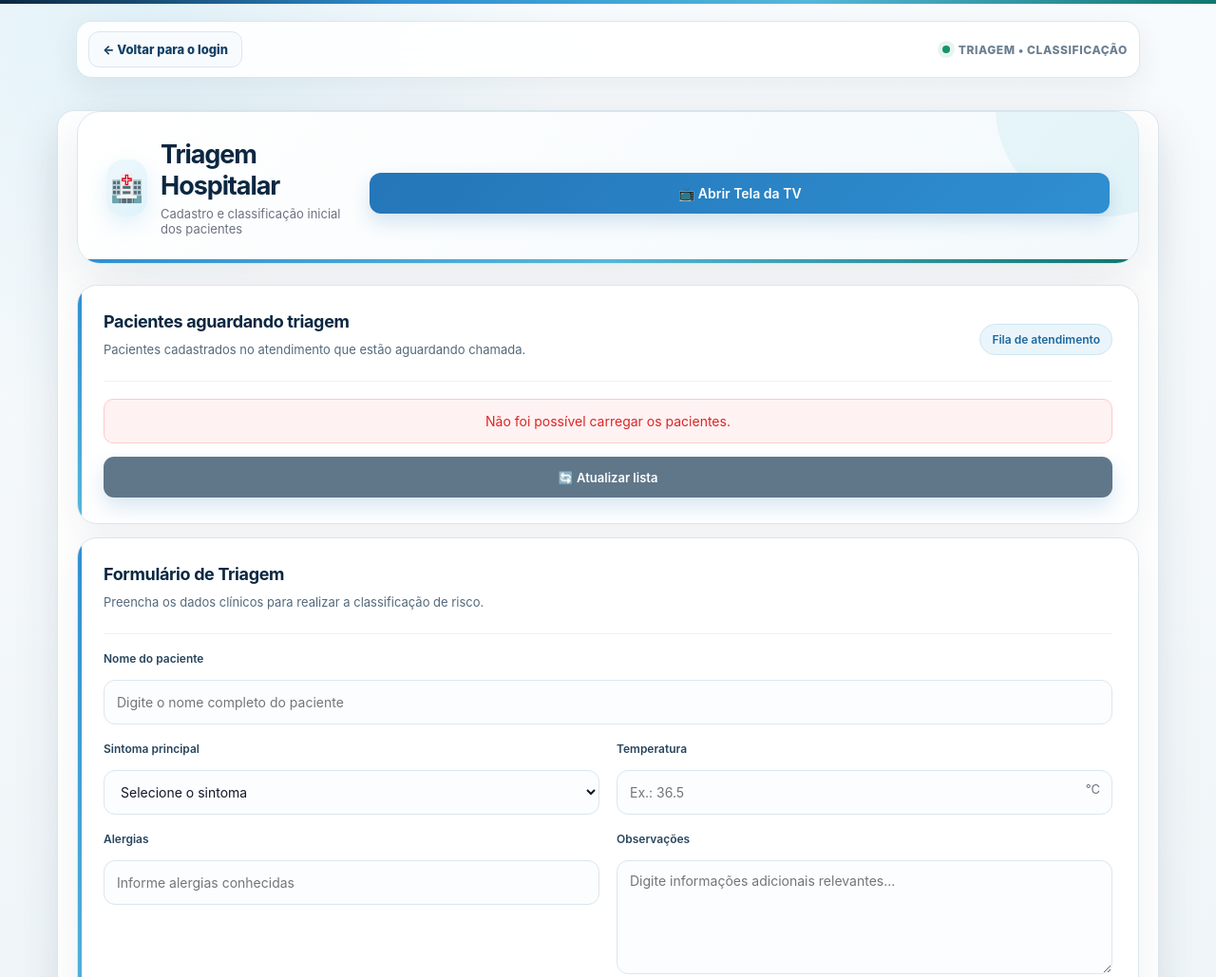
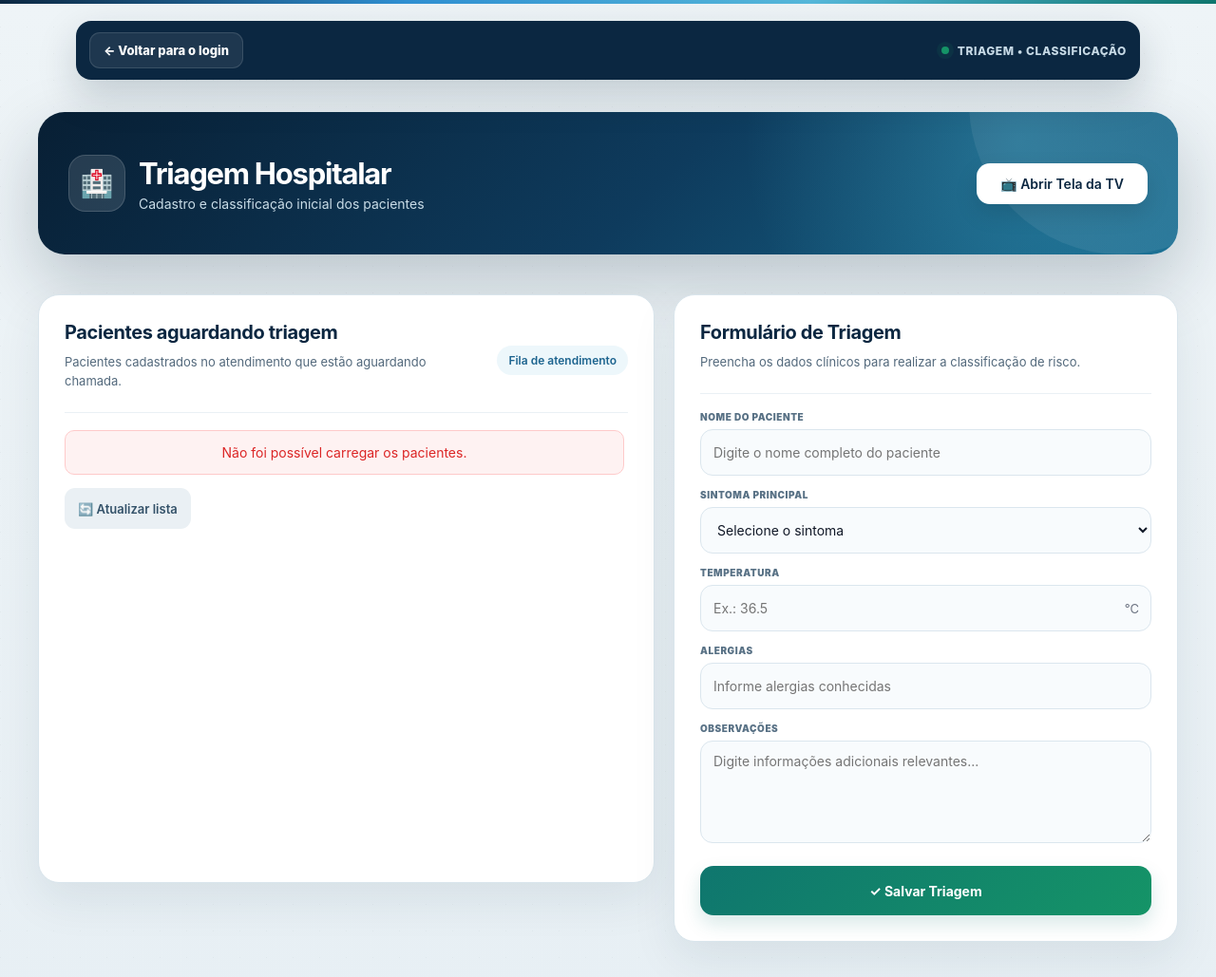
Before and after one commit to Jiako7/Sentinela, a website: page frontend/triagem.html in a window 1280 px wide. Shown: the top 1029 px of the page at 95% size. Drawn offline with Linux system fonts and the light colour scheme; no server answers.

Commit message:
style: aplicar redesign visual forte nas areas do Sentinela

```diff
--- a/frontend/triagem.html
+++ b/frontend/triagem.html
@@ -492,6 +492,184 @@
   textarea{min-height:120px}
   #resultado{border-radius:13px;padding:16px}
 
+
+        /* Sentinela redesign v4 */
+
+  body{
+    background:
+      linear-gradient(115deg,rgba(8,31,52,.035) 1px,transparent 1px),
+      linear-gradient(180deg,#eef4f7,#e7eff4)!important;
+    background-size:28px 28px,auto!important;
+  }
+  .sn-topbar{
+    max-width:1240px!important;
+    background:#0b2741!important;
+    border:0!important;
+    box-shadow:0 16px 42px rgba(8,31,52,.18)!important;
+    padding:12px 14px!important;
+  }
+  .sn-back{
+    background:rgba(255,255,255,.08)!important;
+    border-color:rgba(255,255,255,.12)!important;
+    color:#fff!important;
+  }
+  .sn-page-label{color:#c6d9e5!important}
+  .container{
+    max-width:1240px!important;
+    display:grid!important;
+    grid-template-columns:minmax(0,1.1fr) minmax(360px,.9fr)!important;
+    gap:20px!important;
+    padding:0 20px 44px!important;
+    background:transparent!important;
+    border:0!important;
+    box-shadow:none!important;
+    backdrop-filter:none!important;
+  }
+  .page-header{
+    grid-column:1/-1!important;
+    min-height:150px!important;
+    padding:30px 32px!important;
+    color:#fff!important;
+    border:0!important;
+    border-radius:28px!important;
+    background:
+      radial-gradient(circle at 86% 20%,rgba(83,196,224,.28),transparent 18rem),
+      linear-gradient(135deg,#081f34 0%,#0e3b5d 54%,#17698d 100%)!important;
+    box-shadow:0 28px 70px rgba(8,31,52,.22)!important;
+  }
+  .page-header::before{
+    width:320px!important;height:320px!important;
+    right:-100px!important;top:-170px!important;
+    background:rgba(255,255,255,.07)!important;
+  }
+  .page-header::after{
+    height:0!important;
+  }
+  .header-icon{
+    background:rgba(255,255,255,.12)!important;
+    color:#fff!important;
+    border:1px solid rgba(255,255,255,.14)!important;
+    box-shadow:none!important;
+  }
+  .header-title h1{color:#fff!important;font-size:31px!important}
+  .header-title p{color:#c9dce7!important;font-size:14px!important}
+  .btn-abrir-tv{
+    width:auto!important;
+    min-width:180px!important;
+    margin:0!important;
+    background:#fff!important;
+    color:#0b2741!important;
+    border-radius:14px!important;
+    box-shadow:0 10px 25px rgba(0,0,0,.12)!important;
+  }
+  .card{
+    margin:0!important;
+    border:1px solid #d9e5ec!important;
+    border-radius:22px!important;
+    background:#fff!important;
+    box-shadow:0 18px 48px rgba(16,45,70,.08)!important;
+    overflow:visible!important;
+  }
+  .card::before{display:none!important}
+  .pacientes-fila{
+    min-height:620px!important;
+    align-self:start!important;
+  }
+  .card-header{
+    align-items:center!important;
+    border-bottom:1px solid #eaf0f4!important;
+    margin-bottom:18px!important;
+  }
+  .card-title{font-size:20px!important;color:#0b2741!important}
+  .status-label{
+    background:#edf7fb!important;
+    color:#1d648f!important;
+    border:0!important;
+  }
+  #fila-pacientes{
+    display:grid!important;
+    gap:10px!important;
+    max-height:510px!important;
+    overflow:auto!important;
+    padding-right:4px!important;
+  }
+  .fila-item{
+    display:grid!important;
+    grid-template-columns:1fr auto!important;
+    align-items:center!important;
+    gap:16px!important;
+    margin:0!important;
+    padding:15px 16px!important;
+    border-radius:16px!important;
+    background:#f8fbfd!important;
+    border:1px solid #dfe9ef!important;
+  }
+  .fila-item:hover{
+    border-color:#a9cadc!important;
+    background:#fff!important;
+    box-shadow:0 10px 26px rgba(16,45,70,.08)!important;
+  }
+  .paciente-info strong{font-size:15px!important;color:#0b2741!important}
+  .paciente-info small{line-height:1.55!important}
+  .btn-tv{
+    width:auto!important;
+    min-width:120px!important;
+    margin:0!important;
+    padding:10px 13px!important;
+    border-radius:12px!important;
+    background:#0f766e!important;
+    box-shadow:none!important;
+  }
+  .btn-atualizar{
+    width:auto!important;
+    margin:14px 0 0!important;
+    padding:10px 14px!important;
+    background:#eaf0f4!important;
+    color:#345269!important;
+    box-shadow:none!important;
+  }
+  .form-grid{
+    grid-template-columns:1fr!important;
+    gap:14px!important;
+  }
+  .form-group.full{grid-column:auto!important}
+  .form-group label{
+    text-transform:uppercase!important;
+    letter-spacing:.055em!important;
+    font-size:10px!important;
+    font-weight:900!important;
+    color:#587185!important;
+  }
+  input,select,textarea{
+    min-height:49px!important;
+    margin-top:0!important;
+    border-radius:13px!important;
+    background:#f8fbfd!important;
+  }
+  textarea{min-height:108px!important}
+  .form-footer{justify-content:stretch!important}
+  .btn-salvar{
+    width:100%!important;
+    min-height:52px!important;
+    margin-top:4px!important;
+    border-radius:14px!important;
+    background:linear-gradient(135deg,#0f766e,#159467)!important;
+  }
+  @media(max-width:980px){
+    .container{grid-template-columns:1fr!important}
+    .page-header{grid-column:auto!important}
+    .pacientes-fila{min-height:auto!important}
+    #fila-pacientes{max-height:none!important}
+  }
+  @media(max-width:600px){
+    .page-header{padding:24px 20px!important;min-height:auto!important}
+    .header-title{align-items:flex-start!important}
+    .header-title h1{font-size:26px!important}
+    .btn-abrir-tv{width:100%!important;margin-top:12px!important}
+    .fila-item{grid-template-columns:1fr!important}
+    .btn-tv{width:100%!important}
+  }
+
     </style>
 
 </head>
```
